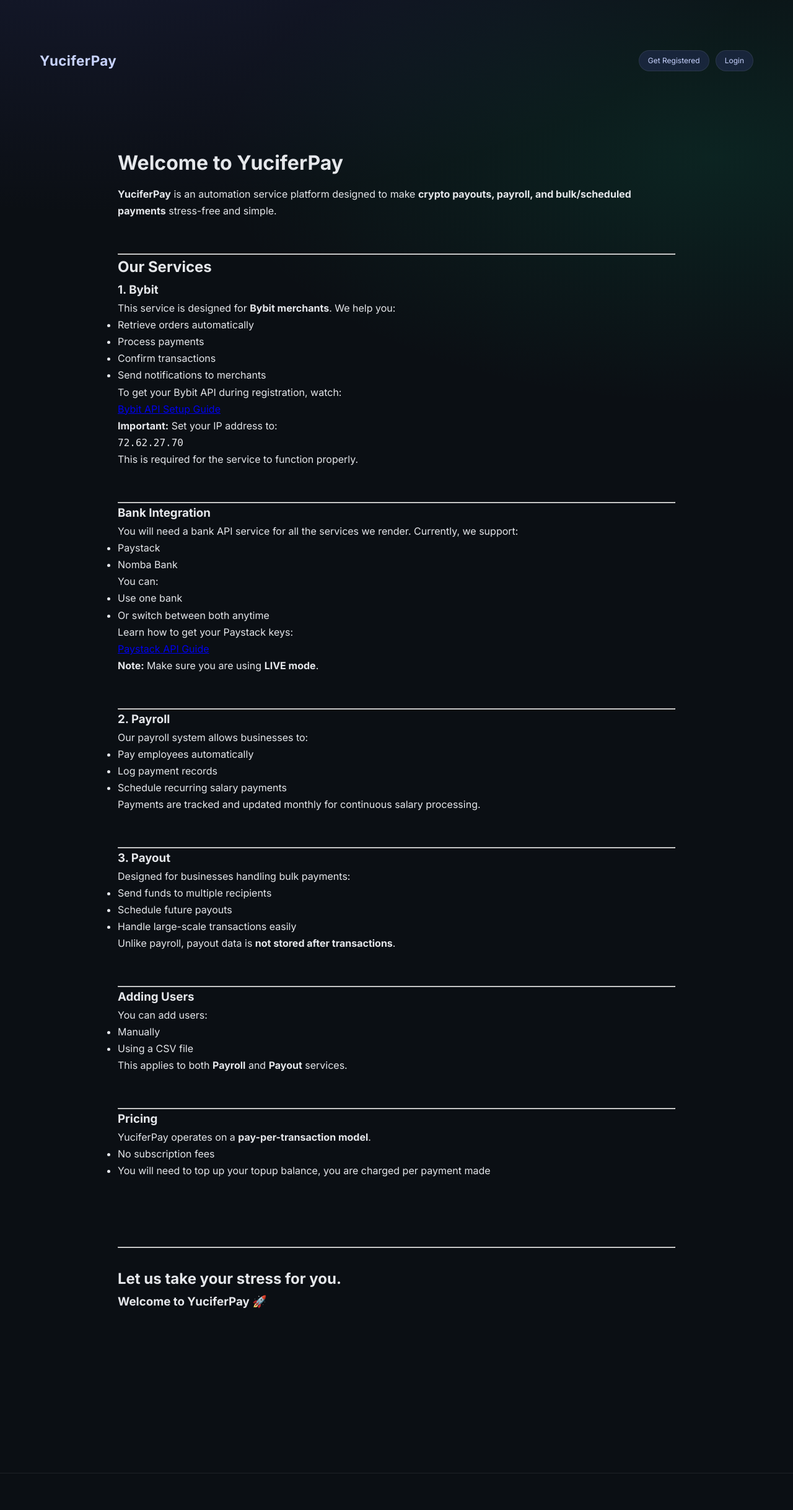
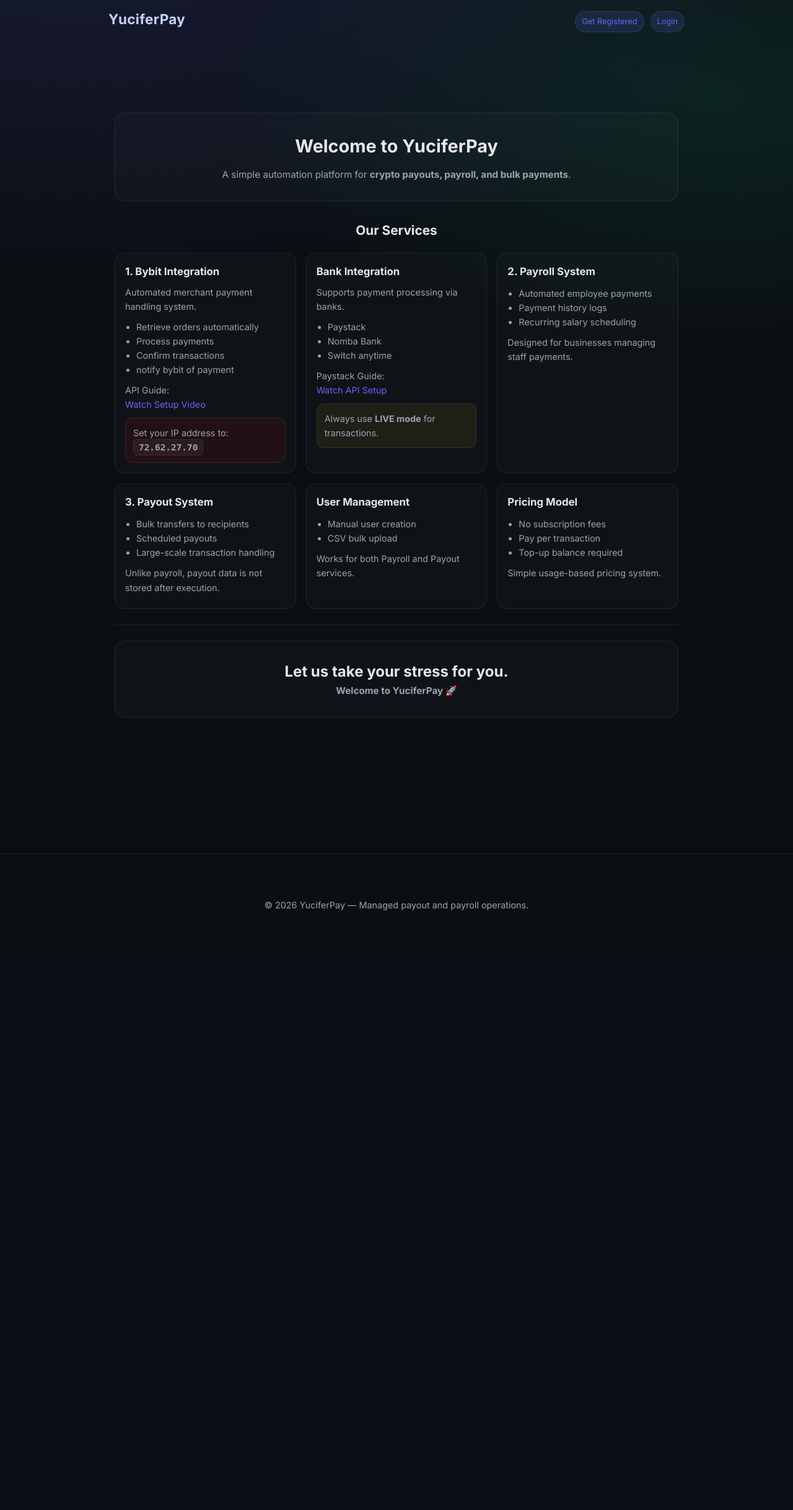
Before and after one commit to Dblvcksheep/yuciferpay-development, a Flask app: page /reg_info in a window 1280 px wide. Shown: the top 2437 px of the page at 62% size. After the commit the page ends 1469 px from the top, so only its background shows below. Run offline with Flask 3, Linux system fonts and the light colour scheme.

Commit message:
Ui improvement

```diff
--- a/main.py
+++ b/main.py
@@ -765,6 +765,7 @@ def reciept_img(order_id, apikey,apisecret):
 
 
 def check(user):
+    print(f"running checks on {user}")
     if user.service == 'bybit':
         orders = get_orders(decrypt(user.api_key),decrypt(user.api_secret))
 
@@ -833,7 +834,7 @@ def check(user):
 
             db.session.add(new_order)
 
-            db.session.commit()
+        db.session.commit()
     elif user.service in ['payroll', 'payout']:
         now = datetime.now()
 
@@ -844,6 +845,10 @@ def check(user):
         ).all()
 
         for m in schedules:
+            existing = Order.query.filter_by(order_id=m.id).first()
+            if existing:
+                continue
+            print(f"running {m}")
             new_order = Order(
                 order_id=m.id,
                 amount=m.amount,
@@ -857,12 +862,10 @@ def check(user):
                 status='processing',
                 expire_at=datetime.now() + timedelta(days=2),
             )
-
+            db.session.add(new_order)
             m.is_active = True
 
-            db.session.add(new_order)
-
-            db.session.commit()
+        db.session.commit()
     return None
 
 
@@ -1021,7 +1024,6 @@ def mark_seen(notify_id):
 
 
 @app.route('/view_account/<int:user_id>', methods=["GET", "POST"])
-@admin_only
 @login_required
 def view_account(user_id):
     user = User.query.get_or_404(user_id)
@@ -1031,7 +1033,7 @@ def view_account(user_id):
         service = request.form.get('service').lower()
         bank = request.form.get('bank').lower()
         password = request.form.get('password')
-        balance = request.form.get('balance')
+        # balance = request.form.get('balance')
         top_up_balance = request.form.get('up_balance')
         trades = request.form.get('trades')
         apikey = request.form.get('api_key')
@@ -1043,9 +1045,10 @@ def view_account(user_id):
         nombank_clientsecret = request.form.get('nombank_clientsecret')
         user.name = name
         user.email = email
-        user.balance = float(balance)
-        user.top_up_balance = float(top_up_balance)
-        user.trades = trades
+        # user.balance = float(balance)
+        if current_user.id == 1:
+            user.top_up_balance = float(top_up_balance)
+            user.trades = trades
         user.service = service
         user.bank = bank
         if password:
@@ -1409,7 +1412,7 @@ def check_orders():
 
             db.session.add(new_order)
 
-            db.session.commit()
+        db.session.commit()
     elif current_user.service in ['payroll', 'payout']:
         now = datetime.now()
 
@@ -1420,6 +1423,9 @@ def check_orders():
         ).all()
 
         for m in schedules:
+            existing = Order.query.filter_by(order_id=m.id).first()
+            if existing:
+                continue
             new_order = Order(
                 order_id=m.id,
                 amount=m.amount,
@@ -1434,11 +1440,10 @@ def check_orders():
                 expire_at=datetime.now() + timedelta(days=2),
             )
 
+            db.session.add(new_order)
             m.is_active = True
 
-            db.session.add(new_order)
-
-            db.session.commit()
+        db.session.commit()
 
     flash('Orders synced successfully', 'success')
     return redirect(url_for('dashboard'))
--- a/templates/reg_info.html
+++ b/templates/reg_info.html
@@ -3,153 +3,230 @@
 
 {% block content %}
 
-<div style="max-width: 900px; margin: auto; line-height: 1.7; font-size: 16px;">
+<style>
+  .container {
+    max-width: 950px;
+    margin: auto;
+    padding: 10px;
+  }
 
-    <h1 style="margin-bottom: 10px;">Welcome to YuciferPay</h1>
-    <p>
-        <strong>YuciferPay</strong> is an automation service platform designed to make
-        <b>crypto payouts, payroll, and bulk/scheduled payments</b> stress-free and simple.
-    </p>
-    <br>
-    <br>
-    <hr>
+  /* ========== HERO ========== */
+  .hero {
+    text-align: center;
+    padding: 30px 20px;
+    border: 1px solid var(--border);
+    border-radius: 18px;
+    background: rgba(255,255,255,0.02);
+    margin-bottom: 20px;
+  }
 
-    <h2>Our Services</h2>
+  .hero h1 {
+    font-size: 1.8rem;
+    margin-bottom: 10px;
+  }
 
-    <h3>1. Bybit </h3>
-    <p>
-        This service is designed for <b>Bybit merchants</b>. We help you:
-    </p>
+  .hero p {
+    color: var(--muted);
+    font-size: 0.95rem;
+  }
+
+  /* ========== GRID CARDS ========== */
+  .grid {
+    display: grid;
+    grid-template-columns: repeat(auto-fit, minmax(260px, 1fr));
+    gap: 16px;
+    margin-top: 20px;
+  }
+
+  .card {
+    border: 1px solid var(--border);
+    border-radius: 16px;
+    padding: 16px;
+    background: rgba(255,255,255,0.02);
+  }
+
+  .card h3 {
+    margin-bottom: 8px;
+    font-size: 1.05rem;
+  }
+
+  .card p {
+    font-size: 0.9rem;
+    color: var(--muted);
+    margin: 6px 0;
+  }
+
+  /* ========== LIST ========== */
+  ul {
+    margin: 10px 0 10px 18px;
+    color: var(--muted);
+    font-size: 0.9rem;
+  }
+
+  /* ========== BADGES ========== */
+  .badge {
+    display: inline-block;
+    padding: 6px 10px;
+    border-radius: 999px;
+    border: 1px solid var(--border);
+    background: var(--accent-soft);
+    color: var(--accent);
+    font-size: 0.8rem;
+    margin-top: 8px;
+  }
+
+  /* ========== ALERT BOX ========== */
+  .alert {
+    padding: 12px;
+    border-radius: 12px;
+    border: 1px solid var(--border);
+    background: rgba(234,179,8,0.08);
+    margin-top: 10px;
+    font-size: 0.9rem;
+    color: var(--muted);
+  }
+
+  .danger {
+    background: rgba(255,0,0,0.08);
+  }
+
+  /* ========== SECTION TITLE ========== */
+  .section-title {
+    margin-top: 30px;
+    font-size: 1.3rem;
+    text-align: center;
+  }
+
+  hr {
+    border: none;
+    border-top: 1px solid var(--border);
+    margin: 25px 0;
+  }
+
+  code {
+    padding: 4px 8px;
+    border-radius: 6px;
+    background: rgba(255,255,255,0.05);
+    border: 1px solid var(--border);
+  }
+
+  a {
+    color: var(--accent);
+    text-decoration: none;
+  }
+
+  a:hover {
+    text-decoration: underline;
+  }
+</style>
+
+<div class="container">
+
+<!-- ================= HERO ================= -->
+<div class="hero">
+  <h1>Welcome to YuciferPay</h1>
+  <p>
+    A simple automation platform for <b>crypto payouts, payroll, and bulk payments</b>.
+  </p>
+</div>
+
+<!-- ================= SERVICES ================= -->
+<h2 class="section-title">Our Services</h2>
+
+<div class="grid">
+
+  <div class="card">
+    <h3>1. Bybit Integration</h3>
+    <p>Automated merchant payment handling system.</p>
+
     <ul>
-        <li>Retrieve orders automatically</li>
-        <li>Process payments</li>
-        <li>Confirm transactions</li>
-        <li>Send notifications to merchants</li>
+      <li>Retrieve orders automatically</li>
+      <li>Process payments</li>
+      <li>Confirm transactions</li>
+      <li>notify bybit of payment</li>
+
     </ul>
 
     <p>
-        To get your Bybit API during registration, watch:
-        <br>
-        <a href="https://youtu.be/_dFhkfd6o8Q" target="_blank">Bybit API Setup Guide</a>
+      API Guide:<br>
+      <a href="https://youtu.be/_dFhkfd6o8Q" target="_blank">Watch Setup Video</a>
     </p>
 
-    <p>
-        <b>Important:</b> Set your IP address to:
-        <br>
-        <code>72.62.27.70</code>
-        <br>
-        This is required for the service to function properly.
-    </p>
-    <br>
-    <br>
+    <div class="alert danger">
+      Set your IP address to: <b><code>72.62.27.70</code></b>
+    </div>
+  </div>
 
-    <hr>
+  <div class="card">
+    <h3>Bank Integration</h3>
+    <p>Supports payment processing via banks.</p>
 
-    <h3>Bank Integration</h3>
-    <p>
-        You will need a bank API service for all the services we render. Currently, we support:
-    </p>
     <ul>
-        <li>Paystack</li>
-        <li>Nomba Bank</li>
+      <li>Paystack</li>
+      <li>Nomba Bank</li>
+      <li>Switch anytime</li>
     </ul>
 
     <p>
-        You can:
-    </p>
-    <ul>
-        <li>Use one bank</li>
-        <li>Or switch between both anytime</li>
-    </ul>
-
-    <p>
-        Learn how to get your Paystack keys:
-        <br>
-        <a href="https://youtu.be/fPidxsyTkwg" target="_blank">Paystack API Guide</a>
+      Paystack Guide:<br>
+      <a href="https://youtu.be/fPidxsyTkwg" target="_blank">Watch API Setup</a>
     </p>
 
-    <p>
-        <b>Note:</b> Make sure you are using <b>LIVE mode</b>.
+    <div class="alert">
+      Always use <b>LIVE mode</b> for transactions.
+    </div>
+  </div>
+
+  <div class="card">
+    <h3>2. Payroll System</h3>
+    <ul>
+      <li>Automated employee payments</li>
+      <li>Payment history logs</li>
+      <li>Recurring salary scheduling</li>
+    </ul>
+    <p class="muted">Designed for businesses managing staff payments.</p>
+  </div>
+
+  <div class="card">
+    <h3>3. Payout System</h3>
+    <ul>
+      <li>Bulk transfers to recipients</li>
+      <li>Scheduled payouts</li>
+      <li>Large-scale transaction handling</li>
+    </ul>
+    <p class="muted">
+      Unlike payroll, payout data is not stored after execution.
     </p>
+  </div>
 
-    <br>
-    <br>
+  <div class="card">
+    <h3>User Management</h3>
+    <ul>
+      <li>Manual user creation</li>
+      <li>CSV bulk upload</li>
+    </ul>
+    <p class="muted">Works for both Payroll and Payout services.</p>
+  </div>
 
-    <hr>
+  <div class="card">
+    <h3>Pricing Model</h3>
+    <ul>
+      <li>No subscription fees</li>
+      <li>Pay per transaction</li>
+      <li>Top-up balance required</li>
+    </ul>
+    <p class="muted">Simple usage-based pricing system.</p>
+  </div>
 
-    <h3>2. Payroll</h3>
-    <p>
-        Our payroll system allows businesses to:
-    </p>
-    <ul>
-        <li>Pay employees automatically</li>
-        <li>Log payment records</li>
-        <li>Schedule recurring salary payments</li>
-    </ul>
+</div>
 
-    <p>
-        Payments are tracked and updated monthly for continuous salary processing.
-    </p>
+<hr>
 
-    <br>
-    <br>
-    <hr>
-
-    <h3>3. Payout</h3>
-    <p>
-        Designed for businesses handling bulk payments:
-    </p>
-    <ul>
-        <li>Send funds to multiple recipients</li>
-        <li>Schedule future payouts</li>
-        <li>Handle large-scale transactions easily</li>
-    </ul>
-
-    <p>
-        Unlike payroll, payout data is <b>not stored after transactions</b>.
-    </p>
-
-    <br>
-    <br>
-    <hr>
-
-    <h3>Adding Users</h3>
-    <p>
-        You can add users:
-    </p>
-    <ul>
-        <li>Manually</li>
-        <li>Using a CSV file</li>
-    </ul>
-
-    <p>
-        This applies to both <b>Payroll</b> and <b>Payout</b> services.
-    </p>
-
-    <br>
-    <br>
-    <hr>
-
-    <h3>Pricing</h3>
-    <p>
-        YuciferPay operates on a <b>pay-per-transaction model</b>.
-    </p>
-    <ul>
-        <li>No subscription fees</li>
-        <li>You will need to top up your topup balance, you are charged per payment made</li>
-    </ul>
-
-    <br>
-    <br>
-    <br>
-    <br>
-    <hr>
-
-    <h2 style="margin-top: 30px;">
-        Let us take your stress for you.
-    </h2>
-
-    <h3>Welcome to YuciferPay 🚀</h3>
+<!-- ================= FINAL MESSAGE ================= -->
+<div class="hero">
+  <h2>Let us take your stress for you.</h2>
+  <p><b>Welcome to YuciferPay 🚀</b></p>
+</div>
 
 </div>
 
```
Also changed, not shown: templates/dashboard.html (+188 -97 lines), templates/edit.html (+12 -9 lines).
